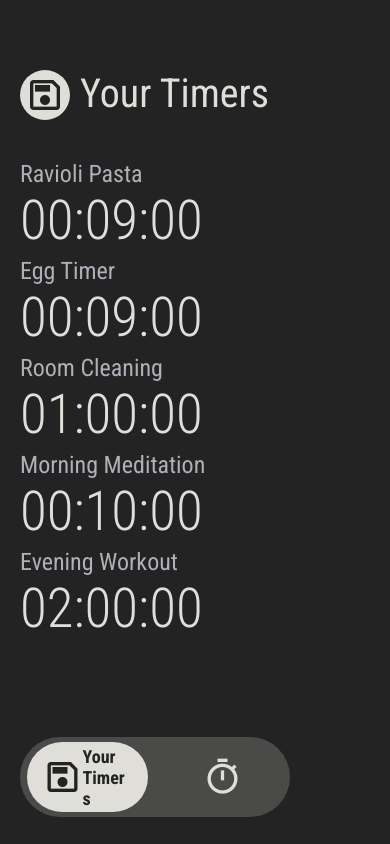
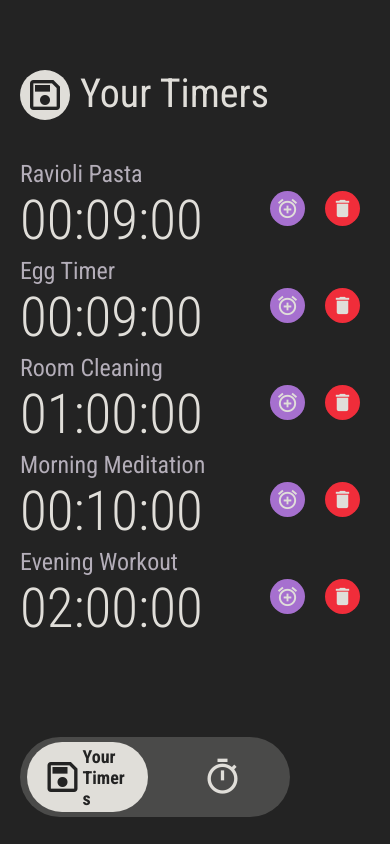
Before and after one commit to MaverickSeneris/CountDown, a React Native app: screen / in a window 390 px wide. Built offline with nearby package versions, Linux system fonts and the light colour scheme.

Commit message:
feat: add buttons in presetTimer components

```diff
--- a/components/savedTimers/presetTimers.js
+++ b/components/savedTimers/presetTimers.js
@@ -1,15 +1,28 @@
 import { StyleSheet, Text, TouchableOpacity, View } from "react-native";
 import React from "react";
 import { Colors } from "../../styles/theme/Colors";
+import { MaterialIcons } from "@expo/vector-icons";
+import Buttons from "../shared/buttons";
+
 
 export default function PresetTimers({ item }) {
-
+  const presetButtons = [
+    { name: "add", icon: "add-alarm", bgColor: Colors.PURPLE },
+    { name: "delete", icon: "delete", bgColor: Colors.RED },
+  ];
 
   return (
-    <TouchableOpacity style={styles.container}>
-      <Text style={styles.name}>{item.name}</Text>
-      <Text style={styles.value}>{item.value}</Text>
-    </TouchableOpacity>
+    <View style={styles.presetTimerContent}>
+      <TouchableOpacity style={styles.container}>
+        <Text style={styles.name}>{item.name}</Text>
+        <Text style={styles.value}>{item.value}</Text>
+      </TouchableOpacity>
+      {presetButtons.map((button) => (
+        <Buttons bgColor={button.name === "add" ? Colors.PURPLE : Colors.RED}>
+          <MaterialIcons name={button.icon} color={Colors.LIGHT} size={23}/>
+        </Buttons>
+      ))}
+    </View>
   );
 }
 
@@ -17,6 +30,10 @@ const styles = StyleSheet.create({
   container: {
     flex: 1,
     marginBottom: 5,
+  },
+  presetTimerContent: {
+    flexDirection: "row",
+    alignItems: "center",
   },
   name: {
     color: Colors.LIGHT_GRAY,
--- a/components/shared/buttons.js
+++ b/components/shared/buttons.js
@@ -0,0 +1,21 @@
+import { StyleSheet, Text, TouchableOpacity, View } from 'react-native'
+import React from 'react'
+
+export default function Buttons({children, bgColor}) {
+  return (
+    <TouchableOpacity style={[styles.button,{backgroundColor: bgColor}]}>
+      {children}
+    </TouchableOpacity>
+  )
+}
+
+const styles = StyleSheet.create({
+    button:{
+        justifyContent:"center",
+        alignItems: "center",
+        width:35,
+        height:35,
+        borderRadius:50,
+        margin: 10
+    }
+})
--- a/package.json
+++ b/package.json
@@ -21,6 +21,7 @@
     "react-native": "0.73.6",
     "react-native-safe-area-context": "4.8.2",
     "react-native-screens": "~3.29.0",
+    "react-native-swipeable": "^0.6.0",
     "react-redux": "^9.1.0",
     "redux": "^5.0.1"
   },
--- a/screens/activeTimers.js
+++ b/screens/activeTimers.js
@@ -5,7 +5,6 @@ import {
   Text,
   TouchableOpacity,
 } from "react-native";
-import React, { useState } from "react";
 import Header from "../components/shared/header";
 import { Colors } from "../styles/theme/Colors";
 import { useDispatch, useSelector } from "react-redux";
```
Also changed, not shown: 1 other file (tests, documents, lock files or other folders).
